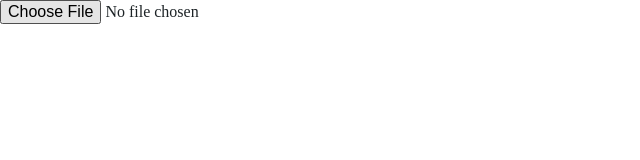
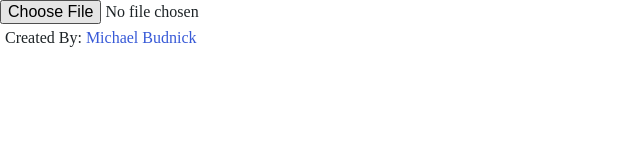
Before and after one commit to Coroecram/csv_table_frontend, a plain HTML site: page index.html in a window 1280 px wide. Shown: the whole page, without its empty margins (0-640 px from the left). Drawn offline with Linux system fonts and the light colour scheme.

Commit message:
Add created by tag

```diff
--- a/css/style.css
+++ b/css/style.css
@@ -71,3 +71,13 @@
 .filter-op {
   width: 80px;
 }
+
+#created-by {
+  display: block;
+  margin: 5px;
+  width: 100%;
+}
+
+#created-by > a {
+  color: #3759D7;
+}
--- a/index.html
+++ b/index.html
@@ -4,8 +4,8 @@
 <head>
   <meta charset="utf-8">
 
-  <title>Michael Budnick Submission</title>
-  <meta name="description" content="Michael Budnick CSVTable Trading Submission">
+  <title>CSVTable Viewer - Michael Budnick</title>
+  <meta name="description" content="Michael Budnick CSVTable Viewer">
   <meta name="author" content="Michael Budnick">
 
   <link rel="stylesheet" href="css/reset.css">
@@ -33,6 +33,7 @@
   <ul id="filters">Filters
   </ul>
   <p id="add-filter" class="fa fa-plus"></p>
+  <span id="created-by">Created By: <a href="http://www.mikebudnick.com" target="_blank">Michael Budnick</a></span>
 
   <script>
     $("#upload").on("change", CSVTable.Table.upload);
```
